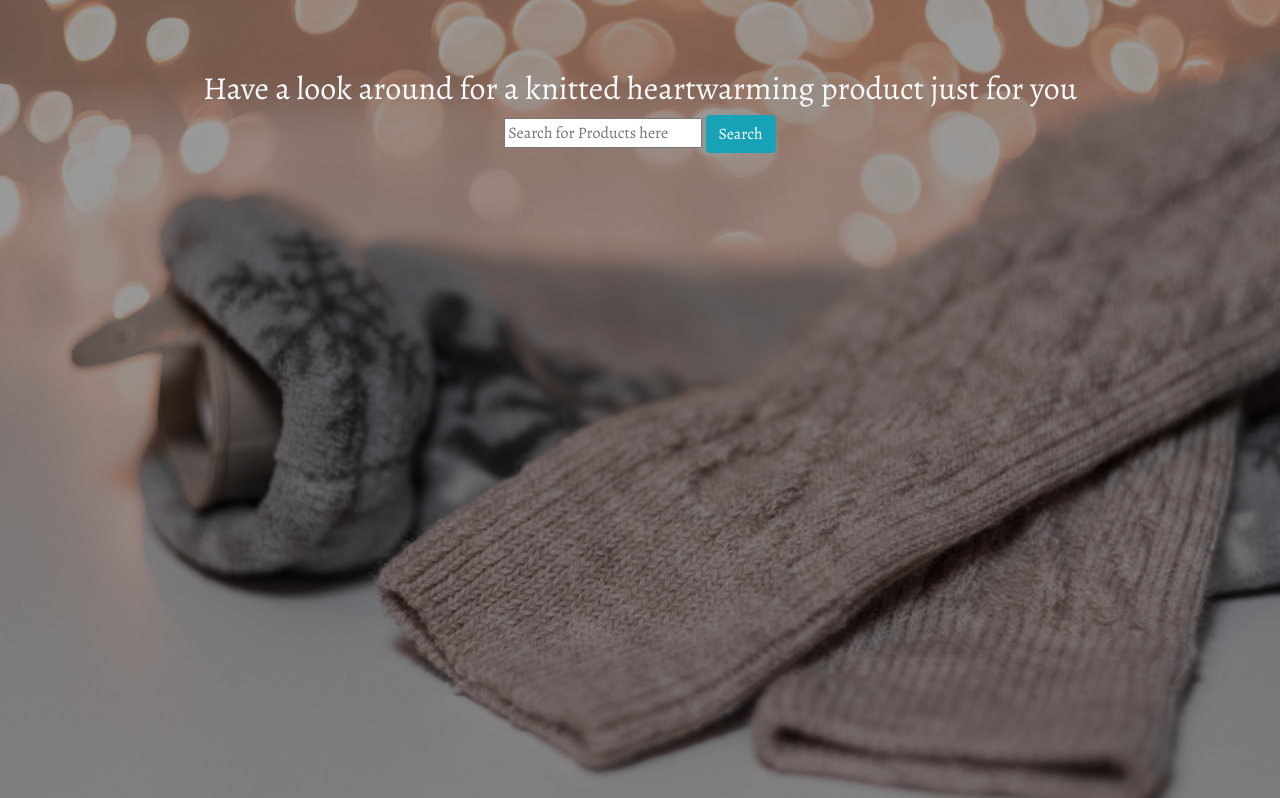
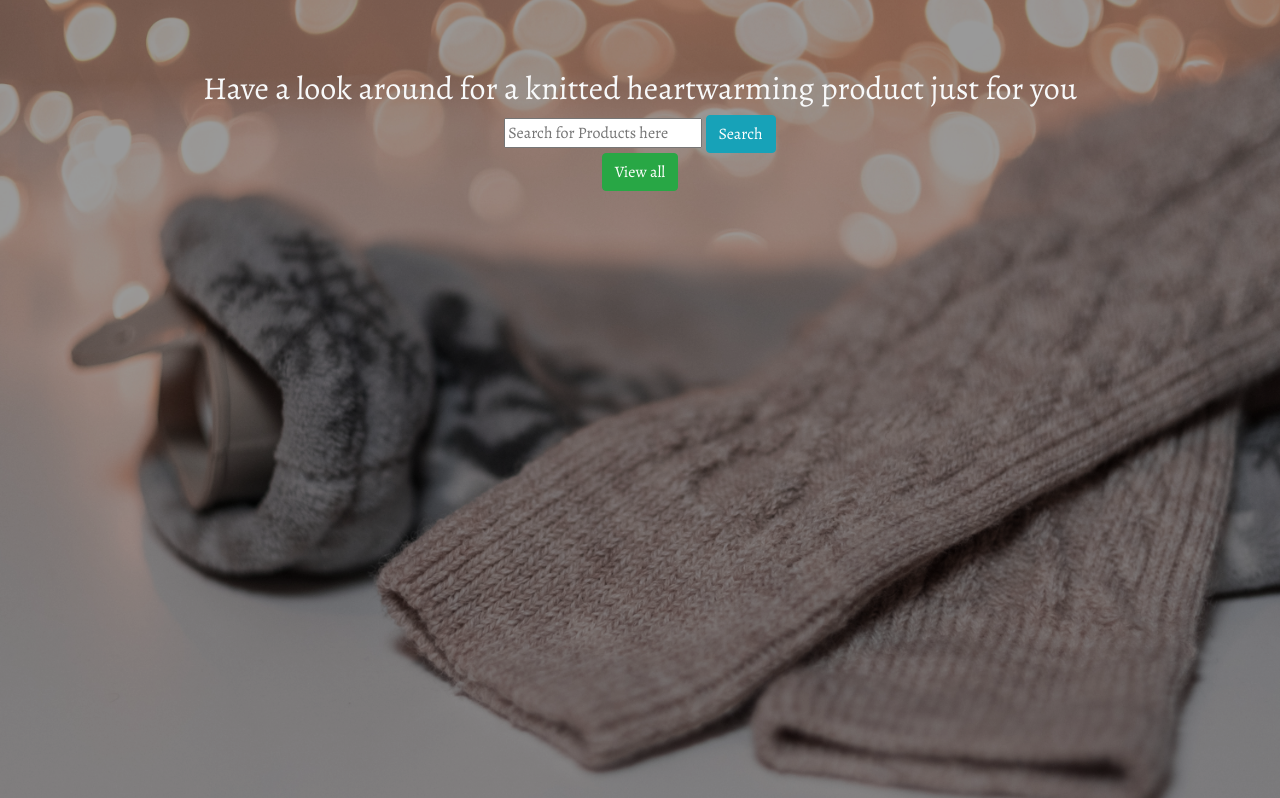
Before and after one commit to Code-Institute-Submissions/handcrafted-heart, a Django app: page /products/ in a window 1280 px wide. Shown: the part 56-854 px from the top of the page. Run offline with Django 3.2, Linux system fonts and the light colour scheme; data that the repository does not hold is empty; some libraries are stand-ins or nearby versions.

Commit message:
Add a button to view all products

```diff
--- a/products/templates/products.html
+++ b/products/templates/products.html
@@ -30,7 +30,17 @@
 
 
 <!-- Display products -->
+
 {% block content %}
+ <!-- Button to view all products, visible on all screen sizes -->
+<div class="row justify-content-center">
+<div class="col-12 text-center d-block">
+            <a href="{% url 'all_products' %}" class="btn btn-success">View all</a>
+        </div>
+        </div>
+
+
+
 <div class="row justify-content-around products_row">
     {% for product in products %}
     <div class="col-10 col-md-6 col-lg-4 text-center panel_default">
```
